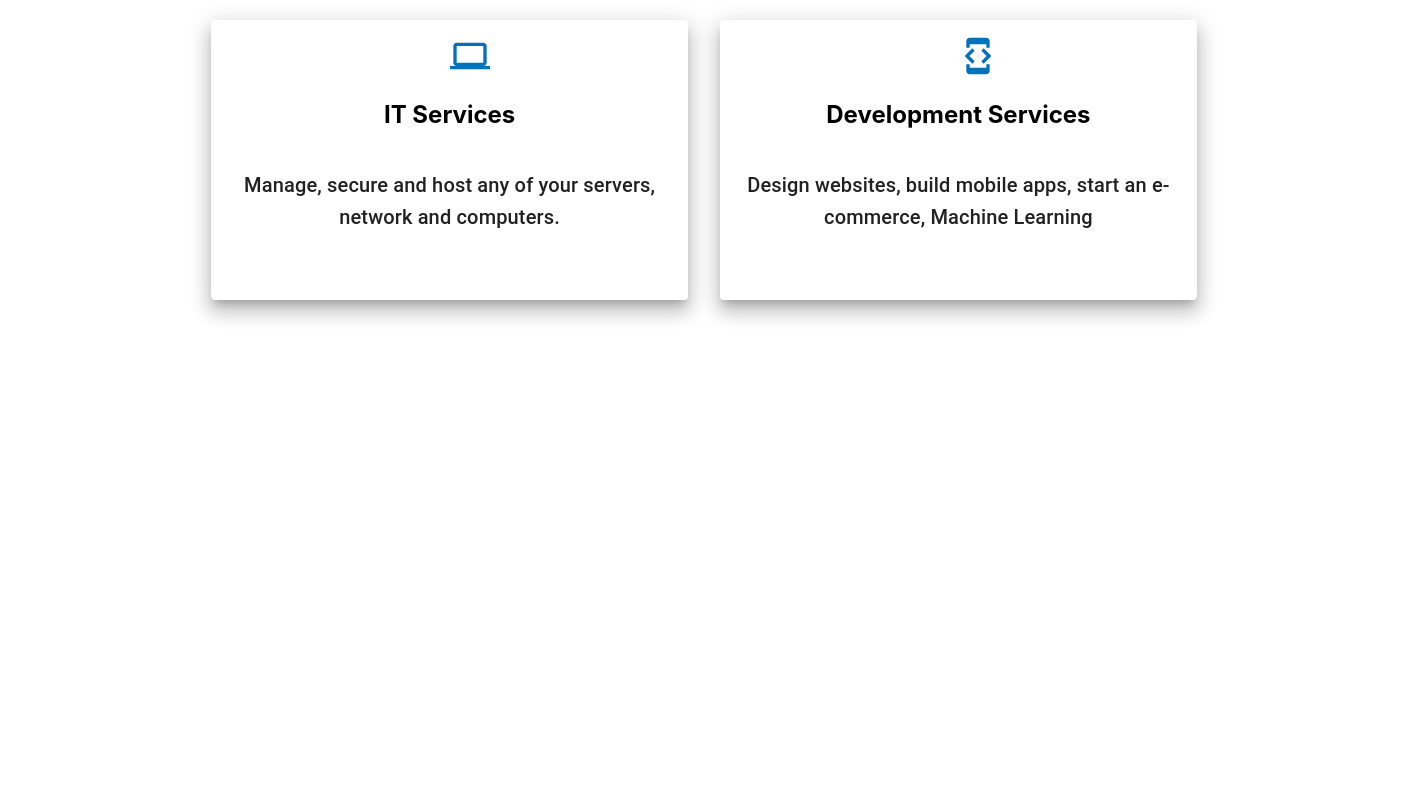
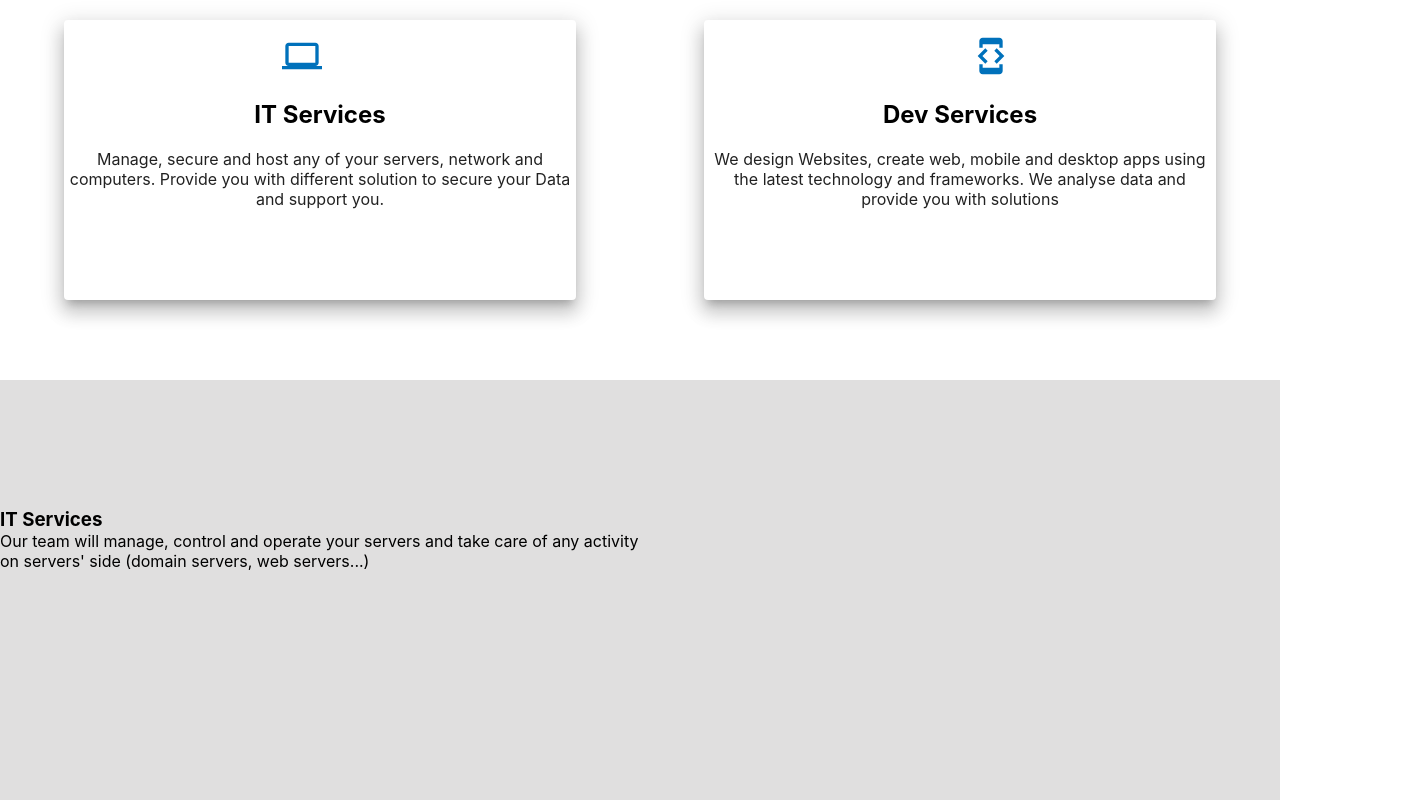
Before and after one commit to 8th-Gate/8thgate, a React (Create React App) app: page / in a window 1280 px wide. Shown: the part 860-1660 px from the top of the page, 1408 px wide, since content can reach past the window. Before the commit the page ends 1504 px from the top, so only its background shows below. Built offline with nearby package versions, Linux system fonts and the light colour scheme.

Commit message:
final cards + bug fixes

```diff
--- a/src/App.css
+++ b/src/App.css
@@ -1,4 +1,5 @@
 .app{
     height: 100vh;
-    width: 110vw;
+    width: 100vw;
+
 }
--- a/src/App.js
+++ b/src/App.js
@@ -3,6 +3,7 @@ import { Switch, Route, BrowserRouter as Router } from "react-router-dom";
 import Header from "./Components/Header/Header";
 import Cover from "./Components/Cover/Cover";
 import Card from "./Components/Cards/Card";
+import Section3 from "./Components/Section3/Section3";
 
 function App() {
 	return (
@@ -12,6 +13,7 @@ function App() {
 					<Header />
 					<Cover />
 					<Card />
+					<Section3 />
 				</div>
 			</Switch>
 		</Router>
--- a/src/Components/Cards/Card.css
+++ b/src/Components/Cards/Card.css
@@ -1,6 +1,8 @@
 .card{
-    height: 80vh;
-    width: 70%;
-    margin: auto;
+    height: 35vh;
+    margin-bottom: 10vh;
+    justify-content: space-around;
+    display: flex;
+    max-width: 100%;
 
 }
--- a/src/Components/Cards/Card.js
+++ b/src/Components/Cards/Card.js
@@ -9,13 +9,12 @@ import "./Card.css";
 function Card() {
 	return (
 		<div className="card">
-			<Grid container spacing={4}>
-				<Grid item xs={12} sm={6}>
 			<Paper
 				style={{
 					position: "relative",
-							minHeight: "35vh",
+					minHeight: "30vh",
 					maxHeight: "35vh",
+					maxWidth: "40vw",
 				}}
 				elevation={12}>
 				<div
@@ -23,7 +22,7 @@ function Card() {
 					style={{
 						position: "absolute",
 						top: "2vh",
-								left: "50%",
+						left: "17vw",
 						color: "blue",
 					}}>
 					<ComputerIcon
@@ -36,7 +35,7 @@ function Card() {
 						color: "black",
 						textAlign: "center",
 						paddingTop: "10vh",
-								fontSize: "24px",
+						fontSize: "3vh",
 						fontWeight: "bolder",
 					}}>
 					IT Services
@@ -44,22 +43,22 @@ function Card() {
 				<div
 					className="description"
 					style={{
-								paddingTop: "5vh",
+						paddingTop: "20px",
+						fontSize: "2vh",
+						textAlign: "center",
 					}}>
-							<Typography align="center" variant="h6">
-								{" "}
-								Manage, secure and host any of your servers,
-								network and computers.
-							</Typography>
+					Manage, secure and host any of your servers, network and
+					computers. Provide you with different solution to secure
+					your Data and support you.
 				</div>
 			</Paper>
-				</Grid>
-				<Grid item xs={12} sm={6}>
+
 			<Paper
 				style={{
 					position: "relative",
-							minHeight: "35vh",
+					minHeight: "30vh",
 					maxHeight: "35vh",
+					maxWidth: "40vw",
 				}}
 				elevation={12}>
 				<div
@@ -67,7 +66,7 @@ function Card() {
 					style={{
 						position: "absolute",
 						top: "2vh",
-								left: "50%",
+						right: "16vw",
 						color: "blue",
 					}}>
 					<DeveloperModeIcon
@@ -80,23 +79,23 @@ function Card() {
 						color: "black",
 						textAlign: "center",
 						paddingTop: "10vh",
-								fontSize: "24px",
+						fontSize: "3vh",
 						fontWeight: "bolder",
 					}}>
-							Development Services
+					Dev Services
 				</div>
 				<div
 					className="description"
-							style={{ paddingTop: "5vh" }}>
-							<Typography align="center" variant="h6">
-								{" "}
-								Design websites, build mobile apps, start an
-								e-commerce, Machine Learning
-							</Typography>
+					style={{
+						paddingTop: "20px",
+						fontSize: "2vh",
+						textAlign: "center",
+					}}>
+					We design Websites, create web, mobile and desktop apps
+					using the latest technology and frameworks. We analyse data
+					and provide you with solutions
 				</div>
 			</Paper>
-				</Grid>
-			</Grid>
 		</div>
 	);
 }
--- a/src/Components/Cover/Cover.css
+++ b/src/Components/Cover/Cover.css
@@ -2,6 +2,7 @@
     background-image: url("https://www.coburgbanks.co.uk/wp-content/uploads/2017/09/teamwork-2.jpg");
     background-repeat: no-repeat;
     background-size: cover;
+    background-position: center;
     height: 100vh;
     position: relative;
     filter: grayscale(.4) opacity(.9);
@@ -10,7 +11,7 @@
 
 .cover__description {
     position: absolute;
-    bottom: 50%;
+    top: 20%;
     color: white;
     left: 8vw;
     height: 10vh;
--- a/src/Components/Section3/Section3.css
+++ b/src/Components/Section3/Section3.css
@@ -1,4 +1,15 @@
-.section3{
+.section3 {
+    background-color: #e0dfdf;
+    height: 100vh;
+}
+
+.grid__container {
+    padding-top: 10%;
+}
+
+
+.image__container{
+    height: 200px;
 
 
 }
--- a/src/Components/Section3/Section3.js
+++ b/src/Components/Section3/Section3.js
@@ -1,27 +1,32 @@
 import React from "react";
 import Grid from "@material-ui/core/Grid";
-
+import Chip from "@material-ui/core/Chip";
+import "./Section3.css";
 function section3() {
 	return (
 		<div className="section3">
+			<div className="grid__container">
 				<Grid container>
 					<Grid item xs={6}>
-					<h1>IT Services</h1>
+						<div className="description">
+							<h3>IT Services</h3>
 							<p>
-						Lorem ipsum dolor sit amet, consectetur adipisicing
-						elit. Voluptatum exercitationem, quo ipsam aperiam
-						laborum aliquam dolores, iste asperiores modi vero at
-						impedit mollitia laboriosam, quasi amet sint. Aut,
-						labore sunt.
+								Our team will manage, control and operate your
+								servers and take care of any activity on
+								servers' side (domain servers, web servers...)
 							</p>
+						</div>
 					</Grid>
 					<Grid item xs={6}>
-					<img
+						<div className="image__container">
+							{/* <img
 								src="http://theme-vessel-templates.theme-vessel.ey.r.appspot.com/xazi/main/assets/img/img-1.png"
 								alt=""
-					/>
+							/> */}
+						</div>
 					</Grid>
 				</Grid>
+			</div>
 		</div>
 	);
 }
```
Also changed, not shown: 1 other file (tests, documents, lock files or other folders). Lines whose indentation alone changed are shown as unchanged.
